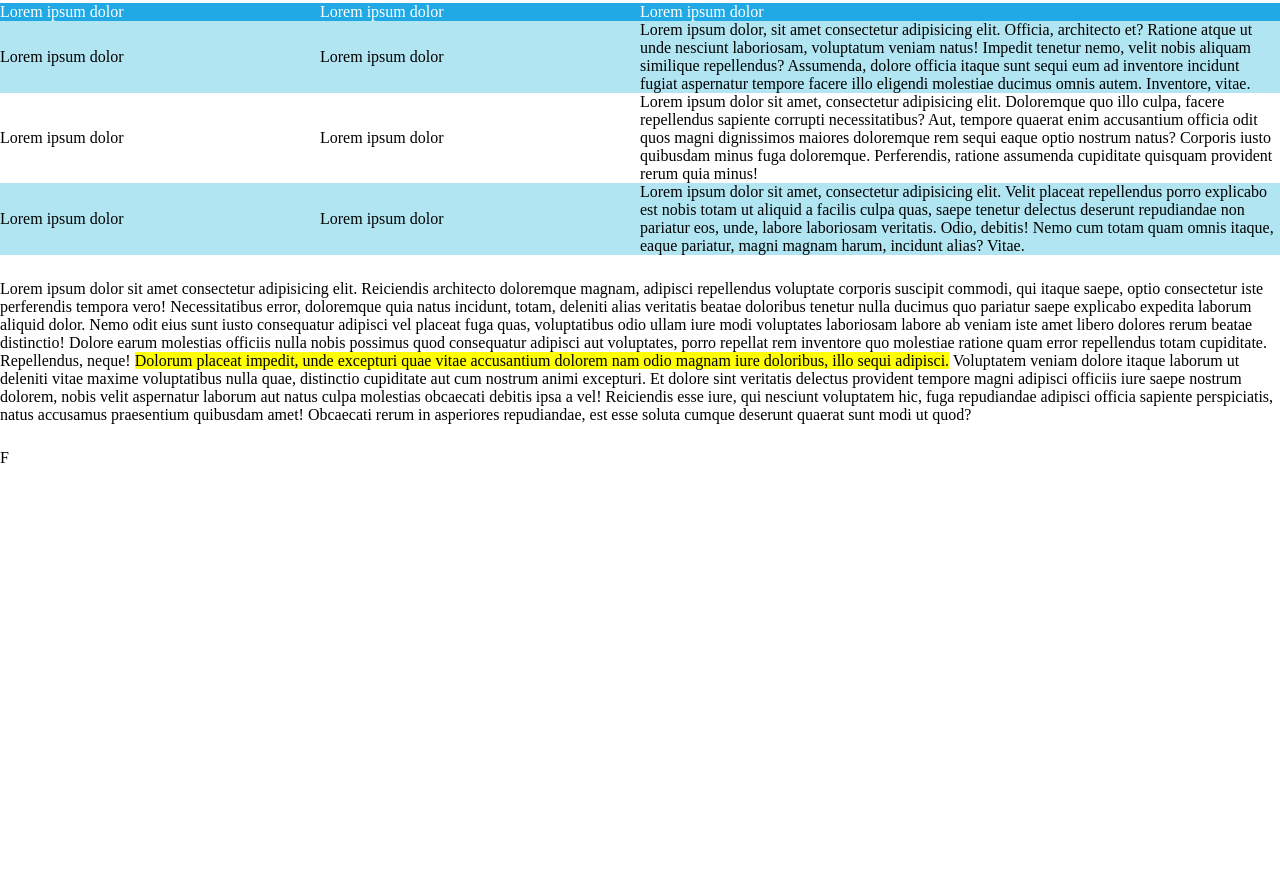
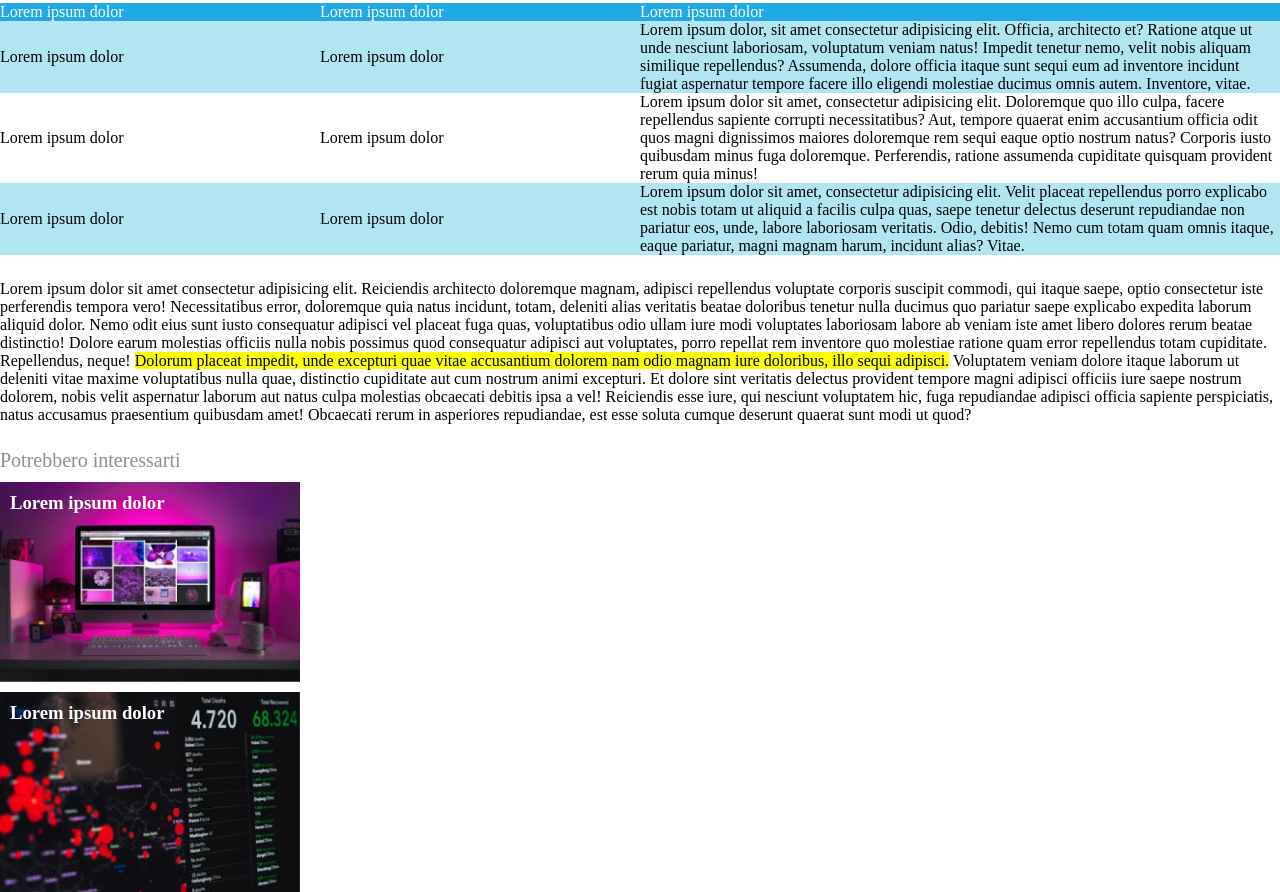
Before and after one commit to FrancescoCataletto/html-css-booleaner, a plain HTML site: page index.html in a window 1280 px wide. Shown: the part 1093-1985 px from the top of the page. Before the commit the page ends 1560 px from the top, so only its background shows below. Drawn offline with Linux system fonts and the light colour scheme.

Commit message:
footer completed (html + css)

```diff
--- a/css/style.css
+++ b/css/style.css
@@ -66,3 +66,31 @@ table{
 .list.section{
     margin-left: 20px;
 }
+
+/* FOOTER */
+
+#foot-p{
+    font-size: 20px;
+    color: rgb(143, 143, 143);
+}
+
+.first.footer.img{
+    background-image: url("../img/monitor.jpg");
+    width: 300px;
+    height: 200px;
+    background-size: cover;
+    color: white;
+    padding-top: 10px;
+    padding-left: 10px;
+    margin: 10px 0;
+}
+
+.second.footer.img{
+    background-image: url("../img/graph.jpg");
+    width: 300px;
+    height: 200px;
+    background-size: cover;
+    color: white;
+    padding-top: 10px;
+    padding-left: 10px;
+}
--- a/index.html
+++ b/index.html
@@ -89,6 +89,10 @@
        </section>
    </main>
 
-   <footer>F</footer>
+   <footer>
+       <p id="foot-p">Potrebbero interessarti</p>
+       <h3 class="first footer img">Lorem ipsum dolor</h3>
+       <h3 class="second footer img">Lorem ipsum dolor</h3>
+   </footer>
 </body>
 </html>
```
